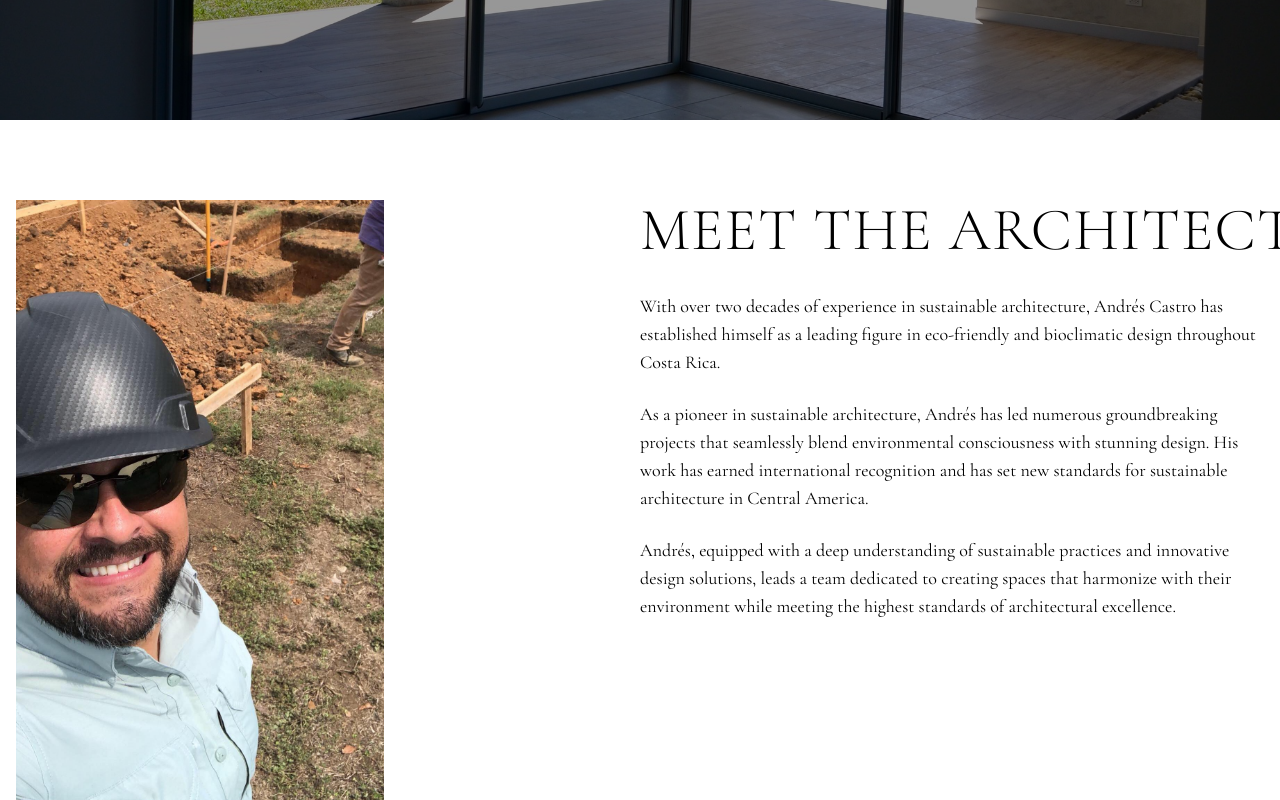
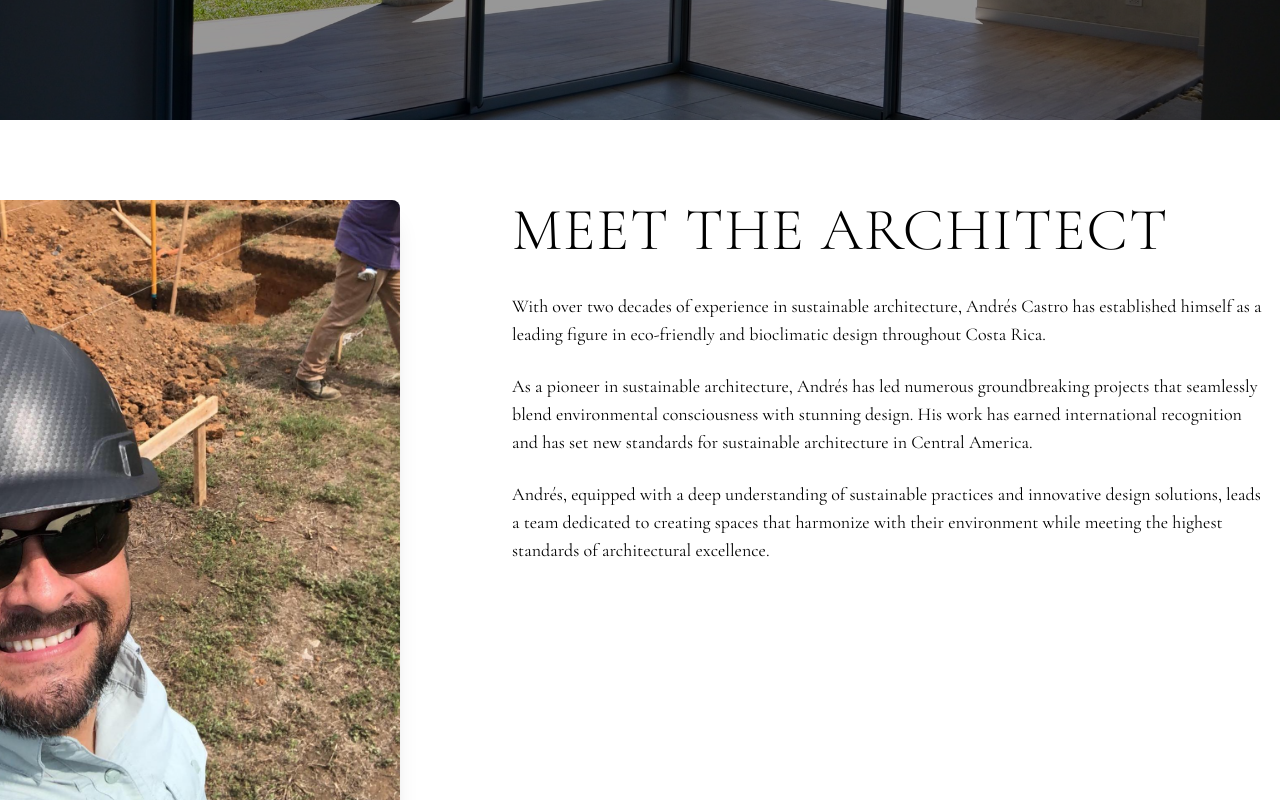
Before and after one commit to botflowlab/AndresCastroWebsite, a React (Vite) app: page /arquitecto in a window 1280 px wide. Shown: the part 440-1240 px from the top of the page. Built offline with nearby package versions, Linux system fonts and the light colour scheme; a web font is replaced by a local one.

Commit message:
Updated About.jsx

```diff
--- a/src/pages/architect/About.jsx
+++ b/src/pages/architect/About.jsx
@@ -5,24 +5,26 @@ export default function About() {
   const { t } = useTranslation();
 
   return (
-    <section className="py-20 px-4 relative">
-      <div className="max-w-screen-xl mx-auto">
-        <div className="relative flex flex-col md:flex-row gap-12 md:gap-64 items-start md:items-stretch">
+    <section className="py-20 px-4 relative overflow-hidden">
+      <div className="relative flex flex-col md:flex-row items-start gap-12 md:gap-24">
+
         {/* Left side - Image */}
-          <div className="relative w-full md:w-1/2 pb-[100%] md:pb-[50%]">
+        <div className="relative w-full md:w-1/2 lg:w-[50%] pb-[100%] md:pb-[60%] -ml-10 md:-ml-20 lg:-ml-32">
+          <div className="absolute top-0 left-0 w-full h-full">
             <img
               src="/images/theArchitect/ac02.jpg"
               alt="Andres Castro"
-              className="absolute inset-0 w-full h-full object-cover"
+              className="w-full h-full object-cover rounded-lg shadow-xl"
             />
+          </div>
         </div>
 
         {/* Right side - Content */}
-          <div className="w-full md:w-1/2">
-            <h2 className="text-3xl sm:text-4xl md:text-5xl lg:text-6xl font-light mb-8 tracking-wide whitespace-nowrap">
+        <div className="max-w-screen-md mx-auto w-full md:pl-4">
+          <h2 className="text-4xl sm:text-5xl md:text-6xl font-light mb-8 leading-tight tracking-wide">
             MEET THE ARCHITECT
           </h2>
-            <div className="space-y-6 text-lg text-black-600">
+          <div className="space-y-6 text-base md:text-lg text-black">
             <p>
               With over two decades of experience in sustainable architecture, Andrés Castro has established himself as a leading figure in eco-friendly and bioclimatic design throughout Costa Rica.
             </p>
@@ -34,8 +36,9 @@ export default function About() {
             </p>
           </div>
         </div>
-        </div>
+
       </div>
     </section>
+
   );
 }
```
Lines whose indentation alone changed are shown as unchanged.
